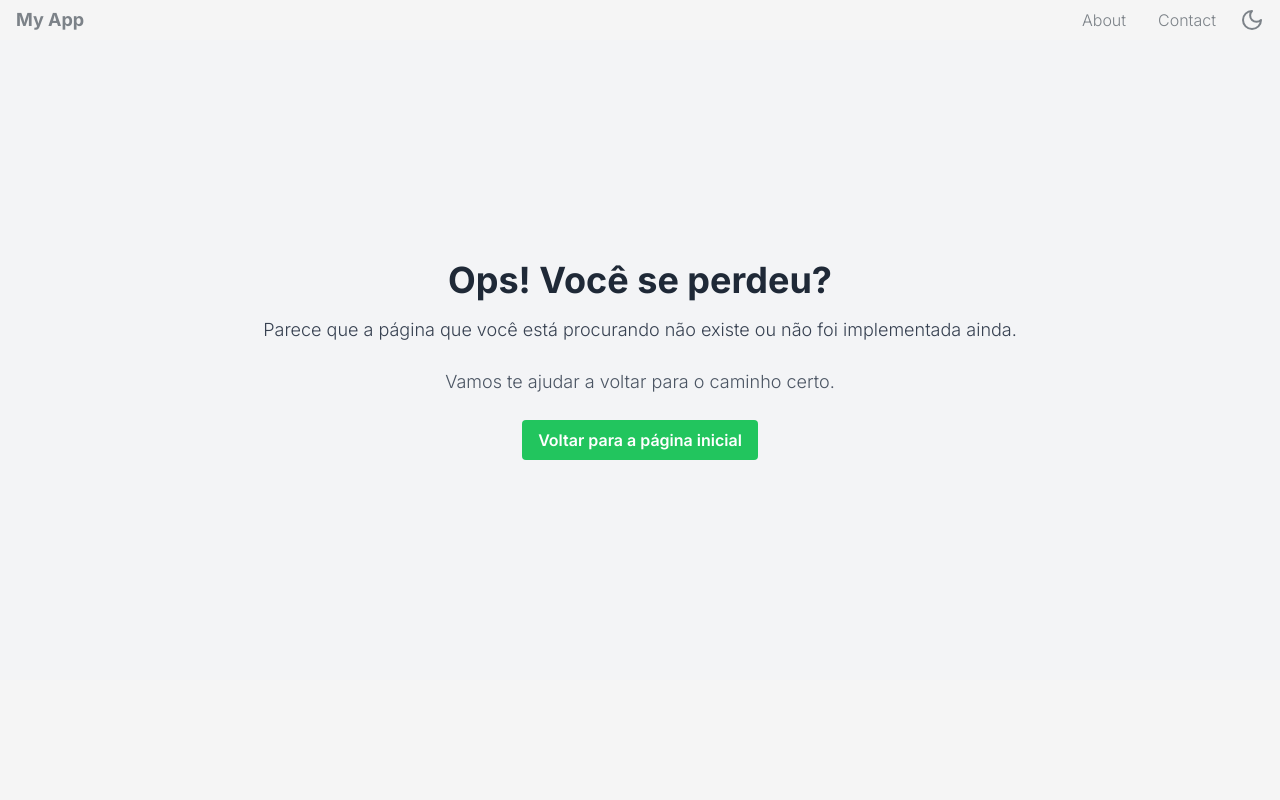
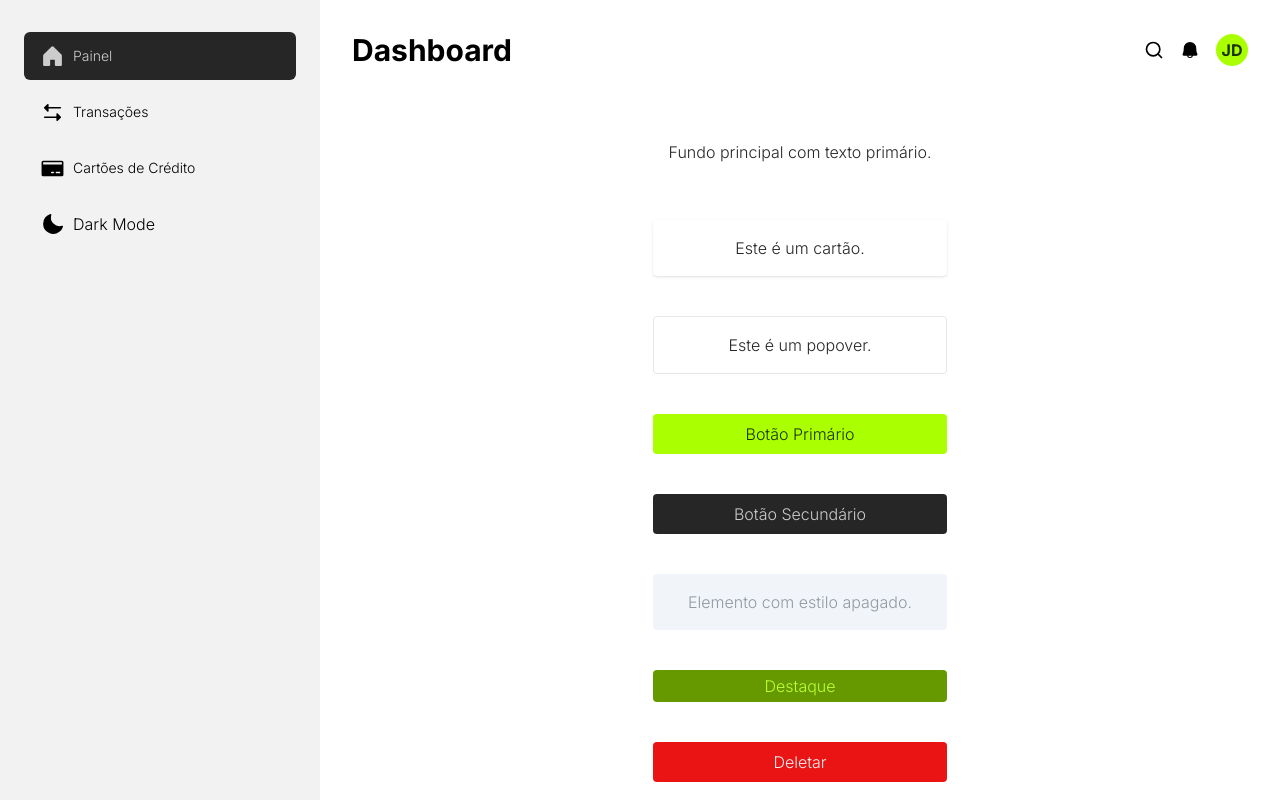
Before and after one commit to DevGui28/wallet-web, a Next.js app: page /dashboard in a window 1280 px wide. Before the commit this address had no page. Shown: the top 800 px of the page. Built offline with nearby package versions, Linux system fonts and the light colour scheme.

Commit message:
feat: Adicionar layout do dashboard com navegação lateral e superior; incluir novos componentes de interface e atualizar estilos

```diff
--- a/package.json
+++ b/package.json
@@ -16,6 +16,7 @@
     "@hookform/resolvers": "^3.9.0",
     "@mui/icons-material": "^5.16.0",
     "@mui/material": "^5.16.0",
+    "@phosphor-icons/react": "^2.1.7",
     "@radix-ui/react-alert-dialog": "^1.1.1",
     "@radix-ui/react-checkbox": "^1.1.1",
     "@radix-ui/react-dialog": "^1.1.1",
--- /dev/null
+++ b/src/app/dashboard/layout.tsx
@@ -0,0 +1,20 @@
+'use client'
+
+import { SideNav } from '@/components/app/SideNav'
+import TopNav from '@/components/app/TopNav'
+
+export default function DashboardLayout({
+  children,
+}: {
+  children: React.ReactNode
+}) {
+  return (
+    <div className="flex items-center">
+      <SideNav />
+      <main className="ml-80 flex min-h-screen w-full flex-col bg-background">
+        <TopNav title="Dashboard" />
+        {children}
+      </main>
+    </div>
+  )
+}
--- /dev/null
+++ b/src/app/dashboard/page.tsx
@@ -0,0 +1,53 @@
+export default function Page() {
+  const componente = (
+    <div className="m-6 flex flex-col gap-4 space-y-6 rounded-lg bg-card text-center">
+      {/* Fundo Principal */}
+      <div className="rounded bg-card p-4 text-card-foreground">
+        Fundo principal com texto primário.
+      </div>
+
+      {/* Cartão */}
+      <div className="rounded bg-card p-4 text-card-foreground shadow">
+        Este é um cartão.
+      </div>
+
+      {/* Popover */}
+      <div className="rounded border bg-popover p-4 text-popover-foreground">
+        Este é um popover.
+      </div>
+
+      {/* Botão Primário */}
+      <button className="rounded bg-primary px-4 py-2 text-primary-foreground">
+        Botão Primário
+      </button>
+
+      {/* Botão Secundário */}
+      <button className="rounded bg-secondary px-4 py-2 text-secondary-foreground">
+        Botão Secundário
+      </button>
+
+      {/* Elemento Muted */}
+      <div className="rounded bg-muted p-4 text-muted-foreground">
+        Elemento com estilo apagado.
+      </div>
+
+      {/* Badge (Acento) */}
+      <span className="rounded bg-accent px-2 py-1 text-accent-foreground">
+        Destaque
+      </span>
+
+      {/* Botão Destrutivo */}
+      <button className="rounded bg-destructive px-4 py-2 text-destructive-foreground">
+        Deletar
+      </button>
+    </div>
+  )
+
+  return (
+    <div className="flex h-full w-full flex-col items-center justify-center bg-card text-primary-foreground">
+      {componente}
+      {componente}
+      {componente}
+    </div>
+  )
+}
--- a/src/app/globals.css
+++ b/src/app/globals.css
@@ -7,7 +7,7 @@
 
 @layer base {
   :root {
-    --background: 0 0% 96%;
+    --background: 0 0% 95%;
     --foreground: 210 5% 51%;
     --card: 0 0% 100%;
     --card-foreground: 0 0% 15%;
@@ -19,8 +19,8 @@
     --secondary-foreground: 0 0 80%;
     --muted: 210 40% 96.1%;
     --muted-foreground: 210 10% 60%;
-    --accent: 80 100% 7%;
-    --accent-foreground: 80 100% 50%;
+    --accent: 80 100% 30%;
+    --accent-foreground: 80 100% 60%;
     --destructive: 0 84.2% 50%;
     --destructive-foreground: 0 0% 95%;
     --border: 210 16% 85%;
--- a/src/app/layout.tsx
+++ b/src/app/layout.tsx
@@ -4,7 +4,6 @@ import { ThemeProvider } from 'next-themes'
 
 import './globals.css'
 
-import { Header } from '@/components/app/Header'
 import QueryProvider from '@/components/shared/QueryProvider'
 
 export const metadata: Metadata = {
@@ -21,7 +20,6 @@ export default function RootLayout({
     <html lang="en">
       <ThemeProvider>
         <body className="inter-300 bg-background">
-          <Header />
           <QueryProvider>{children}</QueryProvider>
           <Toaster />
         </body>
--- a/src/app/not-found.tsx
+++ b/src/app/not-found.tsx
@@ -1,6 +1,6 @@
 export default function NotFound() {
   return (
-    <div className="flex min-h-[80vh] flex-col items-center justify-center bg-gray-100 p-6 text-center">
+    <div className="flex h-screen flex-col items-center justify-center bg-gray-100 p-6 text-center">
       <h1 className="mb-4 text-4xl font-bold text-gray-800">
         Ops! Você se perdeu?
       </h1>
--- a/src/app/page.tsx
+++ /dev/null
@@ -1,53 +0,0 @@
-import { cn } from '@/lib/utils'
-
-export default function Page() {
-  return (
-    <div
-      className={cn(
-        'flex h-screen w-screen items-center justify-center gap-5 text-primary-foreground'
-      )}
-    >
-      <div className="flex flex-col gap-4 space-y-6 rounded-lg bg-background p-6 text-center">
-        {/* Fundo Principal */}
-        <div className="rounded bg-background p-4 text-foreground">
-          Fundo principal com texto primário.
-        </div>
-
-        {/* Cartão */}
-        <div className="rounded bg-card p-4 text-card-foreground shadow">
-          Este é um cartão.
-        </div>
-
-        {/* Popover */}
-        <div className="rounded border bg-popover p-4 text-popover-foreground">
-          Este é um popover.
-        </div>
-
-        {/* Botão Primário */}
-        <button className="rounded bg-primary px-4 py-2 text-primary-foreground">
-          Botão Primário
-        </button>
-
-        {/* Botão Secundário */}
-        <button className="rounded bg-secondary px-4 py-2 text-secondary-foreground">
-          Botão Secundário
-        </button>
-
-        {/* Elemento Muted */}
-        <div className="rounded bg-muted p-4 text-muted-foreground">
-          Elemento com estilo apagado.
-        </div>
-
-        {/* Badge (Acento) */}
-        <span className="rounded bg-accent px-2 py-1 text-accent-foreground">
-          Destaque
-        </span>
-
-        {/* Botão Destrutivo */}
-        <button className="rounded bg-destructive px-4 py-2 text-destructive-foreground">
-          Deletar
-        </button>
-      </div>
-    </div>
-  )
-}
--- a/src/components/app/Header/index.tsx
+++ /dev/null
@@ -1,31 +0,0 @@
-'use client'
-
-import { Moon, Sun } from 'lucide-react'
-import { useTheme } from 'next-themes'
-
-export function Header() {
-  const { theme, setTheme } = useTheme()
-  return (
-    <header className="flex h-10 max-h-96 w-full items-center justify-between p-4">
-      <a href="/" className="text-lg font-bold text-foreground">
-        My App
-      </a>
-      <nav className="flex items-center gap-4">
-        <a href="/about" className="mx-2 text-foreground">
-          About
-        </a>
-        <a href="/contact" className="mx-2 text-foreground">
-          Contact
-        </a>
-        <button
-          className="text-foreground"
-          onClick={() =>
-            setTheme((theme) => (theme === 'dark' ? 'light' : 'dark'))
-          }
-        >
-          {theme === 'dark' ? <Sun /> : <Moon />}
-        </button>
-      </nav>
-    </header>
-  )
-}
--- /dev/null
+++ b/src/components/app/SideNav/index.tsx
@@ -0,0 +1,97 @@
+'use client'
+
+import { cn } from '@/lib/utils'
+import {
+  ArrowsLeftRight,
+  CreditCard,
+  House,
+  Moon,
+  Sun,
+} from '@phosphor-icons/react'
+import { useTheme } from 'next-themes'
+import { useState } from 'react'
+
+interface MenuItem {
+  id: string
+  icon: React.ReactNode
+  label: string
+  notifications?: number | string
+}
+
+const menuItems: MenuItem[] = [
+  {
+    id: 'dashboard',
+    icon: <House weight="fill" size={25} />,
+    label: 'Painel',
+  },
+  {
+    id: 'transactions',
+    icon: <ArrowsLeftRight weight="fill" size={25} />,
+    label: 'Transações',
+  },
+  {
+    id: 'credit-cards',
+    icon: <CreditCard size={25} weight="fill" />,
+    label: 'Cartões de Crédito',
+  },
+]
+
+export function SideNav() {
+  const [activeItem, setActiveItem] = useState('dashboard')
+  const { setTheme, theme } = useTheme()
+  return (
+    <div className="fixed left-0 top-0 flex h-full w-80 flex-col bg-background px-4 py-4">
+      <nav className="space-y-2 px-2 py-4">
+        {menuItems.map((item: MenuItem) => (
+          <button
+            key={item.id}
+            onClick={() => setActiveItem(item.id)}
+            className={cn(
+              'group/item flex h-12 w-full items-center justify-between rounded-md px-4 hover:bg-secondary hover:text-secondary-foreground',
+              {
+                'bg-secondary text-secondary-foreground':
+                  activeItem === item.id,
+              }
+            )}
+          >
+            <span className="flex items-center gap-2 text-sm">
+              {item.icon}
+              <span>{item.label}</span>
+            </span>
+            {item.notifications && (
+              <span
+                className={cn(
+                  'rounded-full bg-accent px-2 py-1 text-xs font-medium text-accent-foreground group-hover/item:bg-primary group-hover/item:text-primary-foreground',
+                  {
+                    'bg-primary text-primary-foreground group-hover/item:bg-primary group-hover/item:text-primary-foreground':
+                      activeItem === item.id,
+                  }
+                )}
+              >
+                {item.notifications}
+              </span>
+            )}
+          </button>
+        ))}
+
+        <button
+          onClick={() =>
+            setTheme((theme) => (theme === 'dark' ? 'light' : 'dark'))
+          }
+          className={cn(
+            'flex h-12 w-full items-center justify-between rounded-md pl-4 pr-10 hover:bg-secondary hover:text-secondary-foreground'
+          )}
+        >
+          <span className="flex items-center gap-2">
+            {theme === 'dark' ? (
+              <Sun weight="fill" size={25} />
+            ) : (
+              <Moon weight="fill" size={25} />
+            )}
+            {theme === 'dark' ? 'Light' : 'Dark'} Mode
+          </span>
+        </button>
+      </nav>
+    </div>
+  )
+}
--- /dev/null
+++ b/src/components/app/TopNav/index.tsx
@@ -0,0 +1,31 @@
+/* eslint-disable @next/next/no-img-element */
+'use client'
+
+import { Bell } from '@phosphor-icons/react'
+import { Search } from 'lucide-react'
+
+export default function TopNav({ title }: { title: string }) {
+  const name = 'John Doe'
+  const img = null
+  // 'https://p2.trrsf.com/image/fget/cf/774/0/images.terra.com/2023/12/13/istock-1331962950-1iemnjv7a6ng6.jpg'
+  return (
+    <div className="flex w-full items-center justify-between bg-card p-8">
+      <h1 className="inter-700 text-3xl">{title}</h1>
+      <div className="flex items-center space-x-4">
+        <Search size={20} />
+        <Bell size={20} weight="fill" />
+
+        {img ? (
+          <img src={img} alt="profile-image" className="h-8 w-8 rounded-full" />
+        ) : (
+          <div className="flex h-8 w-8 cursor-default items-center justify-center rounded-full bg-primary font-bold text-primary-foreground">
+            {name
+              .split(' ')
+              .map((n) => n[0].toUpperCase())
+              .join('')}
+          </div>
+        )}
+      </div>
+    </div>
+  )
+}
```
Also changed, not shown: 1 other file (tests, documents, lock files or other folders).
